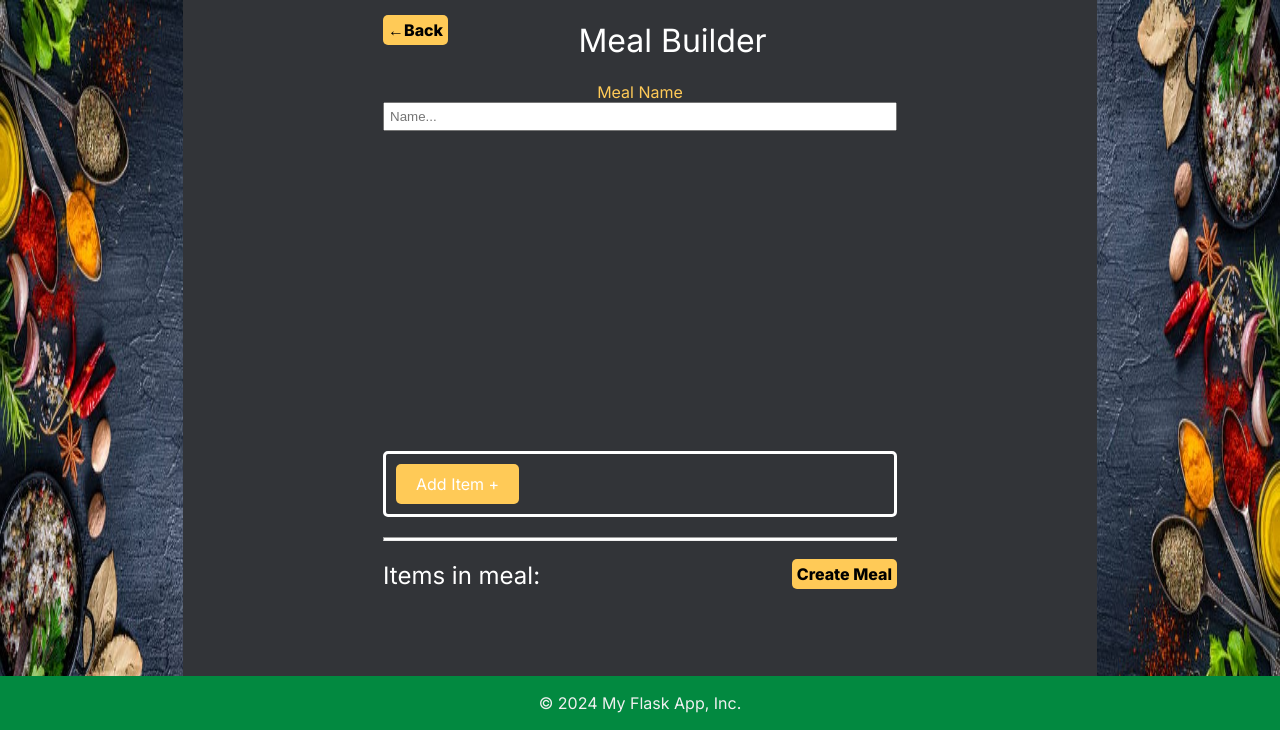
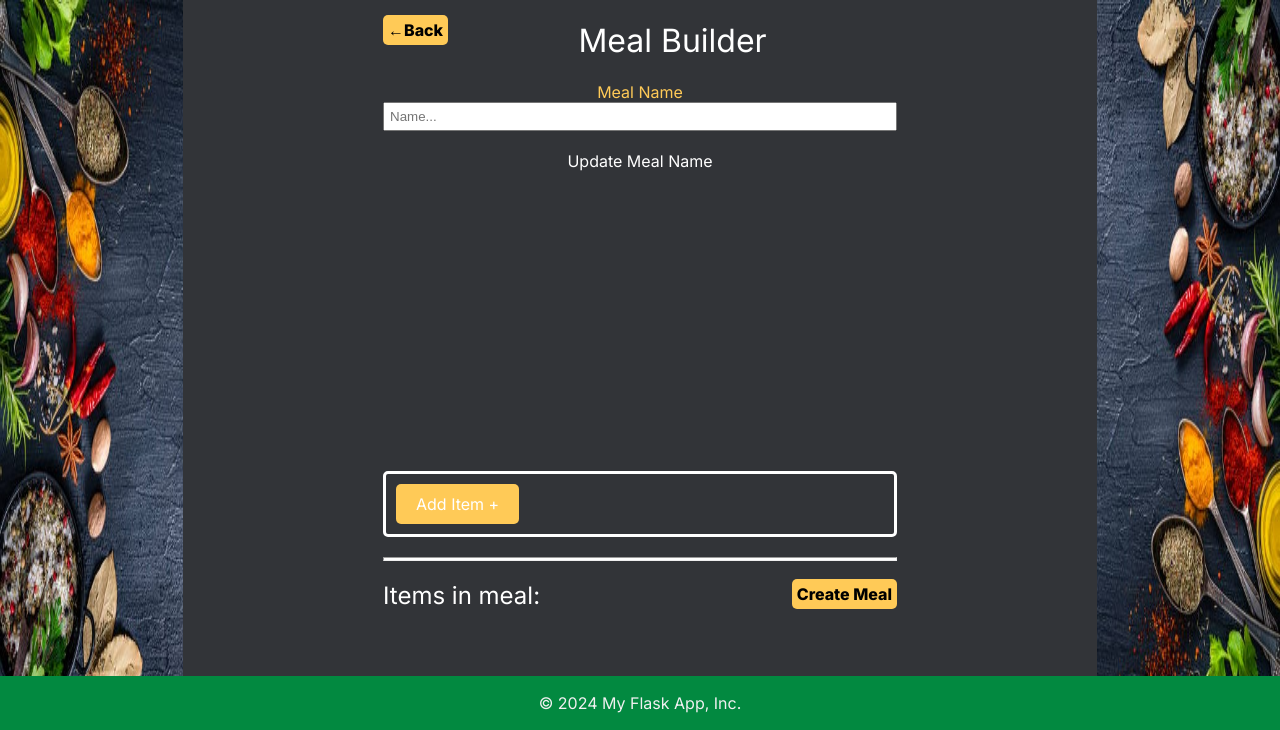
Before and after one commit to sarimeeps/bytebite, a Flask app: page /builder in a window 1280 px wide. Shown: the part 70-800 px from the top of the page. Run offline with Flask 3, Linux system fonts and the light colour scheme; the visitor is signed in with stand-in values (Sample User, id 1); some libraries are stand-ins or nearby versions.

Commit message:
make new meal when on builder page to update with foods

```diff
--- a/app.py
+++ b/app.py
@@ -22,19 +22,6 @@
 email_regex = r'^[a-zA-Z0-9._%+-]+@[a-zA-Z0-9.-]+\.[a-zA-Z]{2,}$'
 password_regex = r'^(?=.*[a-z])(?=.*[A-Z])(?=.*\d)(?=.*[@$!%*?&])[A-Za-z\d@$!%*?&]{12,}$'
 
-@app.post('/add_to_meal')
-def add_to_meal():
-    fdcId = request.form.get("fdcId")
-    description = request.form.get("description")
-
-    if 'meal_items' not in session:
-        session['meal_items'] = []
-    session['meal_items'].append({
-    'fdcId': fdcId,
-    'description': description
-    })
-    return redirect(url_for('builder'))
-
 @app.route('/foodmeal/', methods=['GET', 'POST'])
 def foodmeal():
     query = request.form.get("query") if request.method == 'POST' else None
@@ -53,6 +40,29 @@
     else:
         return render_template('foodmeal.html', foods=[])
 
+@app.post('/add_to_meal')
+def add_to_meal():
+    meal_id = session.get('meal_id')
+    if not meal_id:
+        return redirect(url_for('builder'))
+
+    fdcId = request.form.get('fdcId')
+    description = request.form.get('description')
+
+    # Add the food to the meal
+    meal_repository.add_food_to_meal(meal_id, fdcId, description)
+
+    return redirect(url_for('builder'))
+
+@app.post('/update_meal_name')
+def update_meal_name():
+    meal_id = session.get('meal_id')
+    if not meal_id:
+        return redirect(url_for('builder'))
+    meal_name = request.form.get('meal_name')
+    meal_repository.update_meal_name(meal_id, meal_name)
+
+    return redirect(url_for('builder'))
 
 # Page Routes
 @app.get('/')
@@ -87,6 +97,7 @@
         return render_template('login.html', error=error)
 
     session['user'] = user['username']
+    session['user_id'] = user['user_id']
     return redirect(url_for('index'))
 
 @app.get('/register')
@@ -134,24 +145,20 @@
 def calculator():
     return render_template('calculator.html')
 
-@app.get('/builder')
+@app.route('/builder', methods=['GET', 'POST'])
 def builder():
-    # user_id = session.get('user')
+    user_id = session.get('user_id')
+    if not user_id:
+        return redirect(url_for('login_page'))
 
-
+    if request.method == 'POST':
+        if 'meal_id' not in session:
+            meal_id = meal_repository.create_meal(user_id)
+            session['meal_id'] = meal_id
 
     return render_template('builder.html')
 
-# Route for new meal creation
-@app.post('/meal')
-def create_meal():
-    # gets the form data from user
-    name = request.form['name']
-    ingredients = request.form['ingredients']
-    # CHANGE
-    # adds user information to database
-    create_meal(name, ingredients)
-    return redirect('/builder')
+
 
 # Route for editing a existing meal
 @app.post('/meal/<int:meal_id>/edit')
--- a/schema.sql
+++ b/schema.sql
@@ -8,7 +8,7 @@
 CREATE TABLE IF NOT EXISTS meal (
     meal_id SERIAL PRIMARY KEY,
     user_id INT REFERENCES users(user_id) ON DELETE CASCADE,
-    meal_name VARCHAR(255) NOT NULL
+    meal_name VARCHAR(255) NULL
 );
 
 CREATE TABLE IF NOT EXISTS food (
--- a/templates/builder.html
+++ b/templates/builder.html
@@ -11,13 +11,14 @@
             <button type="button" onclick="window.history.back();">←Back</button>
             </div>
     <h1 style="text-align: center;font-weight: normal;">Meal Builder</h1>
-        <form action="/builder" style="text-align: center;">
+        <form action="/update_meal_name" method="POST" style="text-align: center;">
             <div class="meal_name">
             <label for="meal_name" style="color: #FFCA57;">Meal Name</label><br>
             </div>
             <div class="meal_name">
             <input type="text" id="meal_name" name="meal_name" placeholder="Name..." style="width: 500px; padding: 5px;"><br><br>
             </div>
+            <input type="submit" value="Update Meal Name">
             </form>
             <div class="add-item">
                 <form action="/foodmeal" method="POST" style="display:inline;">
--- a/templates/foodmeal.html
+++ b/templates/foodmeal.html
@@ -35,9 +35,10 @@
                 <td>{{ food.foodCategory }}</td>
                 <td>{{ food.brandName }}</td>
                 <td>
-                    <form action="add_to_meal" method="POST">
+                    <form action="/add_to_meal" method="POST">
                         <input type="hidden" name="fdcId" value="{{ food.fdcId }}">
                         <input type="hidden" name="description" value="{{ food.description }}">
+                        <input type="hidden" name="meal_id" value="{{ session.get('meal_id') }}">
                         <button type="submit">+</button>
                     </form>
                 </td>
--- a/templates/index.html
+++ b/templates/index.html
@@ -83,7 +83,10 @@
                 </div>
                 <div class="tool builder-box">
                     <img src="/static/images/builder.jpg" alt="builder">
-                    <p><a href="{{ url_for('builder') }}">Meal Builder</a></p>
+                    <form action="{{ url_for('builder') }}" method="POST" id="builder-form" style="display: none;">
+                        <button type="submit">Submit</button>
+                    </form>
+                    <p><a href="javascript:void(0);" onclick="document.getElementById('builder-form').submit(); return false;">Meal Builder</a></p>
                 </div>
             </div>
         </div>
```
Also changed, not shown: repositories/meal_repository.py (+33 -6 lines).
